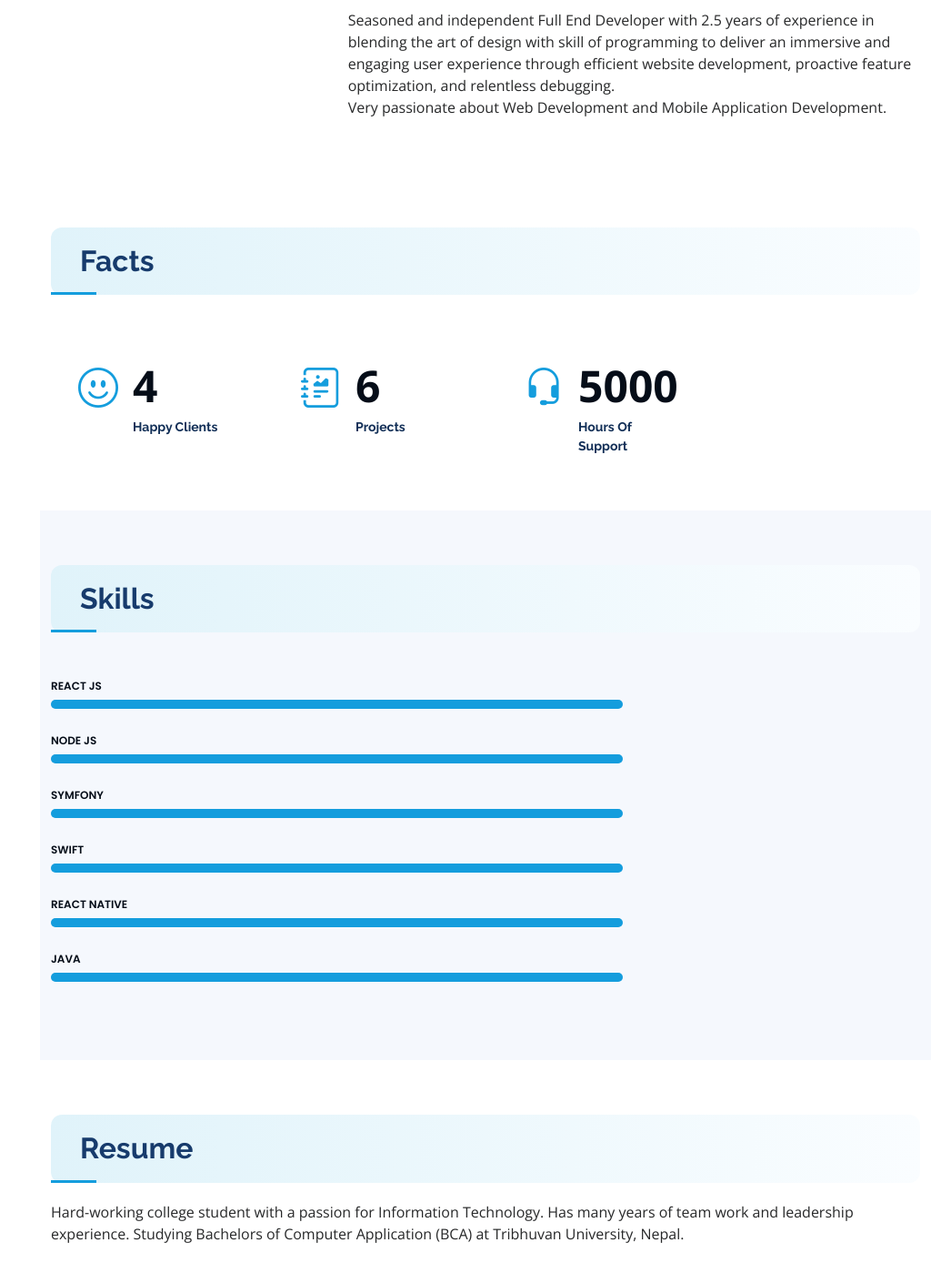
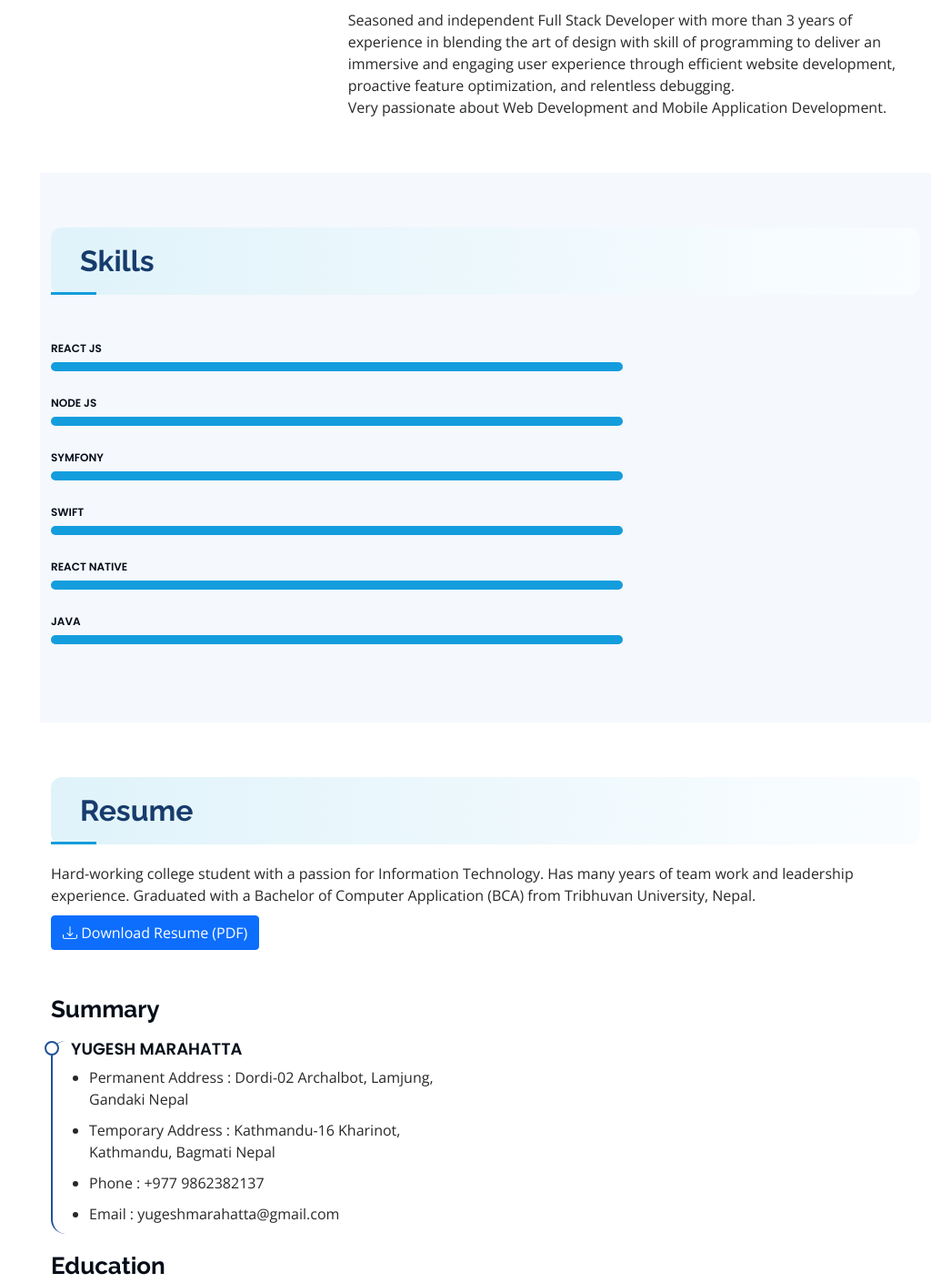
Before and after one commit to YugeshMarahhatta/Portofolio, a plain HTML site: page index.html in a window 1280 px wide. Shown: the part 1310-2720 px from the top of the page at 91% size, without its empty margins (256-1280 px from the left). Drawn offline with nearby package versions, Linux system fonts and the light colour scheme.

Commit message:
Images Updated

```diff
--- a/assets/css/style.css
+++ b/assets/css/style.css
@@ -207,7 +207,7 @@ form {
 #hero {
   width: 100%;
   height: 100vh;
-  background: url("../img/hero-bg.jpg") top center;
+  background: url("../img/hero-bg.png") top center;
   background-size: cover;
 }
 #hero:before {
--- a/index.html
+++ b/index.html
@@ -45,7 +45,7 @@
     <div class="d-flex flex-column">
 
       <div class="profile">
-        <img src="assets/img/profile-img.jpg" alt="" class="img-fluid rounded-circle">
+        <img src="assets/img/yugesh.png" alt="" class="img-fluid rounded-circle">
         <h1 class="text-light"><a href="index.html">Yugesh Marahatta</a></h1>
         <div class="social-links mt-3 text-center">
           <a href="https://x.com/YugeshMarahatt2" class="x"><i class="bx bxl-x">X</i></a>
@@ -118,7 +118,7 @@
               </div>
             </div>
             <p>
-              Seasoned and independent Full End Developer with 2.5 years of experience in blending the art of design with skill of programming to deliver an immersive and engaging user experience through efficient website development, proactive feature optimization, and relentless debugging.
+              Seasoned and independent Full Stack Developer with more than 3 years of experience in blending the art of design with skill of programming to deliver an immersive and engaging user experience through efficient website development, proactive feature optimization, and relentless debugging.
               <br>
               Very passionate about Web Development and Mobile Application Development.
               </p>
@@ -129,6 +129,7 @@
     </section><!-- End About Section -->
 
     <!-- ======= Facts Section ======= -->
+    <!-- Hide Facts
     <section id="facts" class="facts">
       <div class="container">
 
@@ -166,8 +167,8 @@
         </div>
 
       </div>
-    </section><!-- End Facts Section -->
-
+    </section><!-- End Facts Section
+    -->
     <!-- ======= Skills Section ======= -->
     <section id="skills" class="skills section-bg">
       <div class="container">
@@ -232,8 +233,11 @@
     <div class="section-title">
       <h2>Resume</h2>
       <p>
-        Hard-working college student with a passion for Information Technology. Has many years of team work and leadership experience. Studying Bachelors of Computer Application (BCA) at Tribhuvan University, Nepal.
+        Hard-working college student with a passion for Information Technology. Has many years of team work and leadership experience. Graduated with a Bachelor of Computer Application (BCA) from Tribhuvan University, Nepal.
       </p>
+      <a href="assets/Yugesh_Marahatta_CV.pdf" class="btn btn-primary" download target="_blank" style="margin-top: 10px;">
+        <i class="bi bi-download"></i> Download Resume (PDF)
+      </a>
     </div>
 
     <div class="row">
```
Also changed, not shown: assets/img/111.png (added), assets/img/favicon.png, assets/img/yugesh.png (added), 6 other files.
